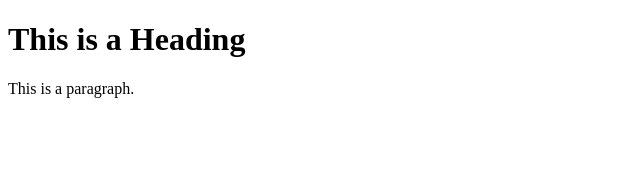
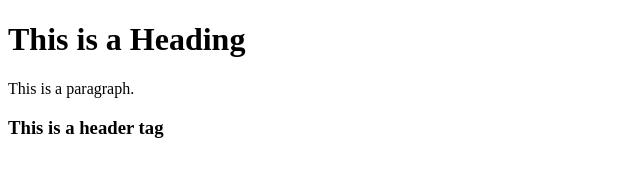
Before and after one commit to Chuks1993/newRepo, a plain HTML site: page index.html in a window 1280 px wide. Shown: the whole page, without its empty margins (0-640 px from the left). Drawn offline with Linux system fonts and the light colour scheme.

Commit message:
Update index.html

```diff
--- a/index.html
+++ b/index.html
@@ -7,6 +7,7 @@
 
 <h1>This is a Heading</h1>
 <p>This is a paragraph.</p>
+  <h3> This is a header tag</h3>
 
 </body>
 </html>
```
